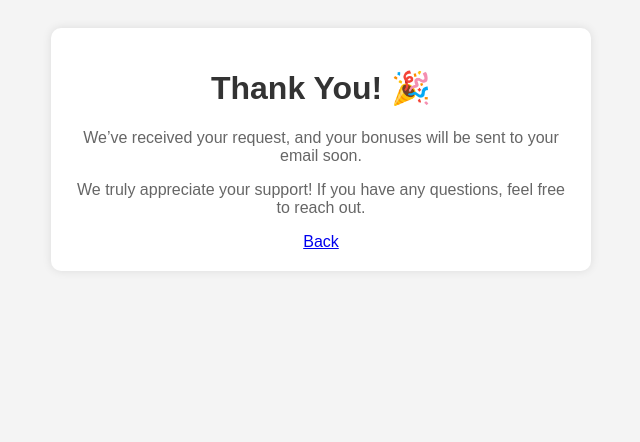
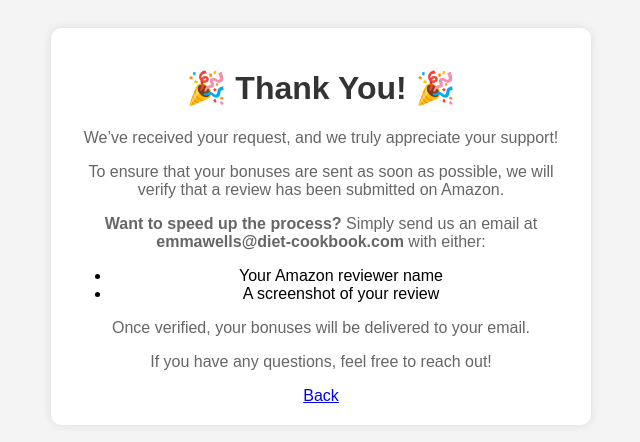
Before and after one commit to EmmaWells/GERD-Diet, a plain HTML site: page thank-you.html in a window 1280 px wide. Shown: the whole page, without its empty margins (319-959 px from the left). Drawn offline with Linux system fonts and the light colour scheme.

Commit message:
Update thank-you.html

```diff
--- a/thank-you.html
+++ b/thank-you.html
@@ -9,11 +9,20 @@
 <body>
 
     <div class="container">
-        <h1>Thank You! 🎉</h1>
-        <p>We’ve received your request, and your bonuses will be sent to your email soon.</p>
-        <p>We truly appreciate your support! If you have any questions, feel free to reach out.</p>
+        <h1>🎉 Thank You! 🎉</h1>
+        <p>We’ve received your request, and we truly appreciate your support!</p>
+<p>To ensure that your bonuses are sent as soon as possible, we will verify that a review has been submitted on Amazon.</p>
 
-        <a href="https://gabrielerolandini.github.io/GERD/">Back</a>
+<p><strong>Want to speed up the process?</strong> Simply send us an email at <b>emmawells@diet-cookbook.com</b> with either:</p>
+<ul>
+    <li>Your Amazon reviewer name</li>
+    <li>A screenshot of your review</li>
+</ul>
+
+<p>Once verified, your bonuses will be delivered to your email.</p>
+
+<p>If you have any questions, feel free to reach out!</p>
+        <a href="https://emmawells.github.io/GERD-Diet/">Back</a>
     </div>
 
 </body>
```
